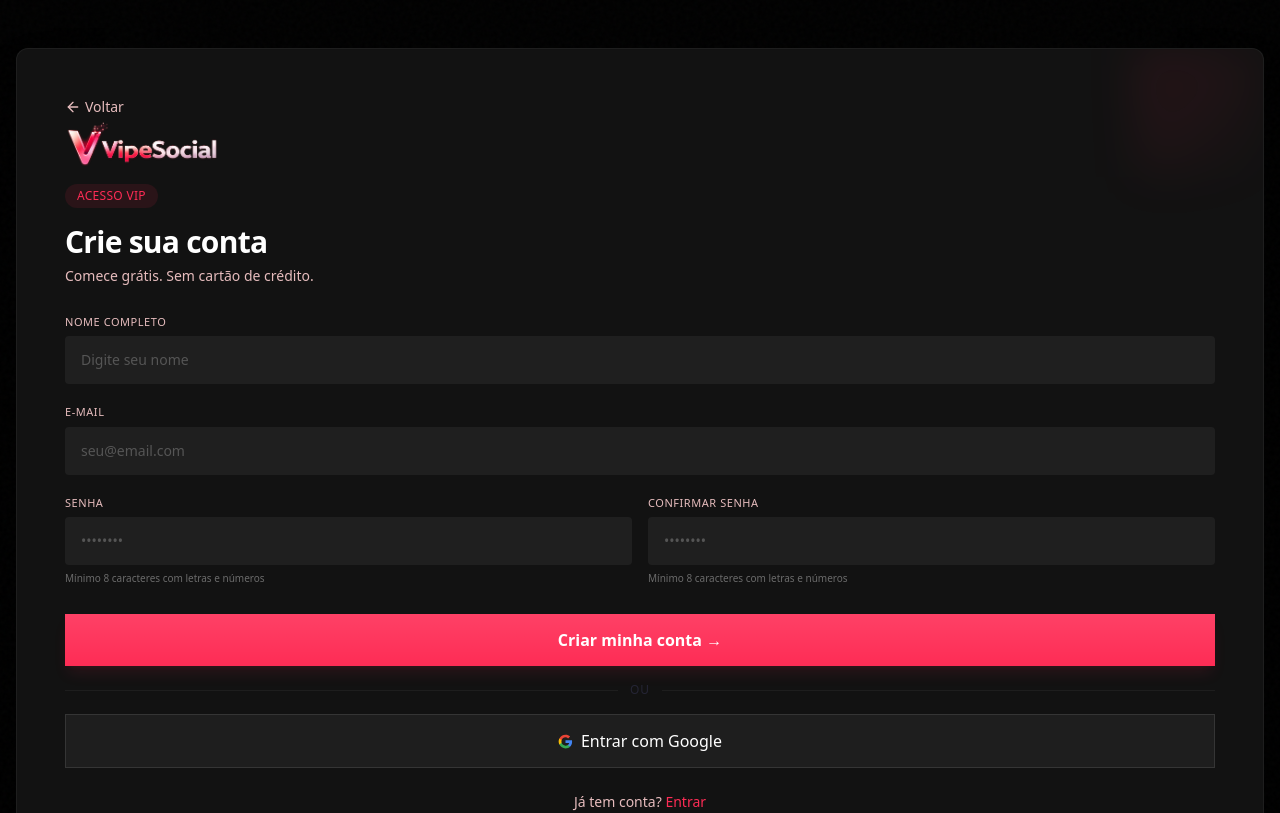
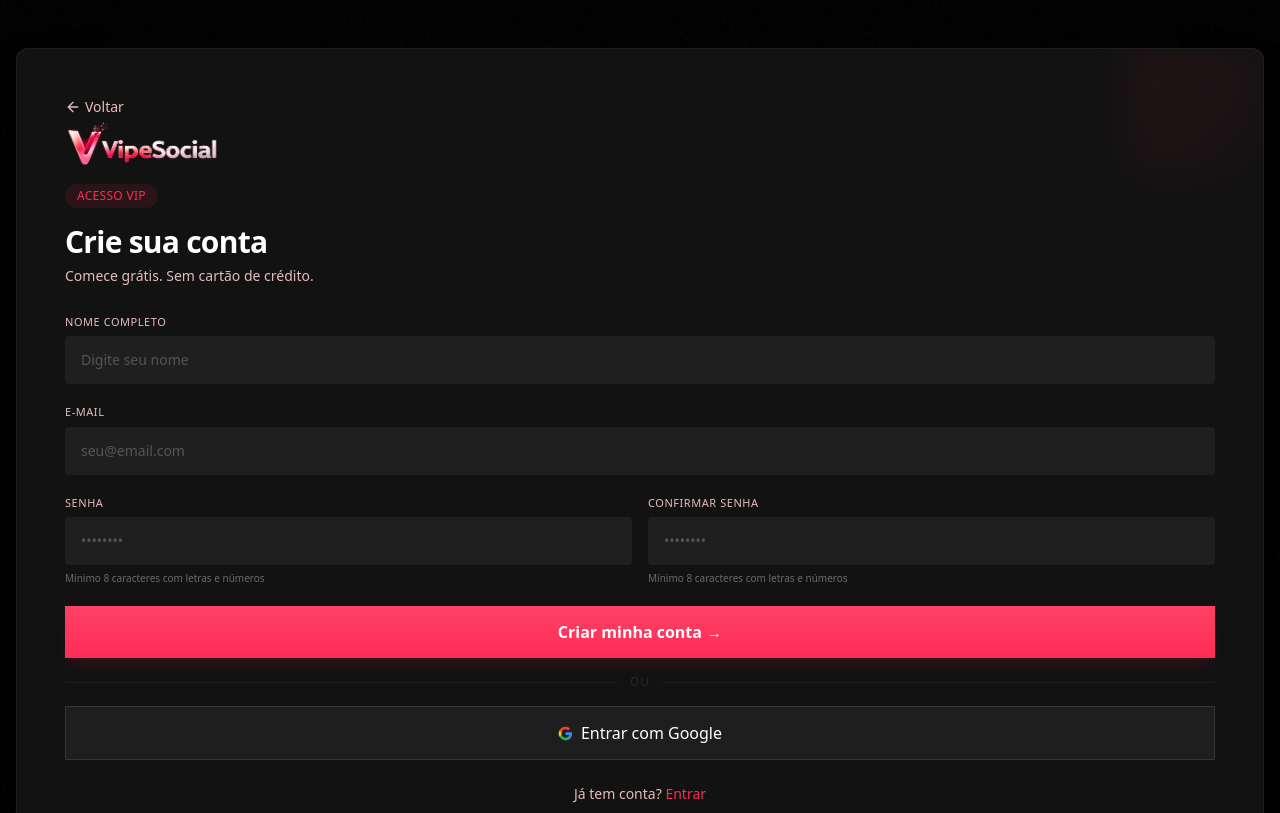
Before and after one commit to theemployee6-dev/vipesocial-v3, a Next.js app: page /cadastro in a window 1280 px wide. Shown: the top 813 px of the page. Built offline with nearby package versions, Linux system fonts and the light colour scheme; no server answers.

Commit message:
fixed cadastro button

```diff
--- a/src/app/(auth)/cadastro/page.tsx
+++ b/src/app/(auth)/cadastro/page.tsx
@@ -160,7 +160,6 @@ export default function CadastroPage() {
               title={loading ? "Criando conta..." : "Criar minha conta →"}
               type="submit"
               disabled={loading}
-              className="mt-2"
             />
           </form>
 
```
